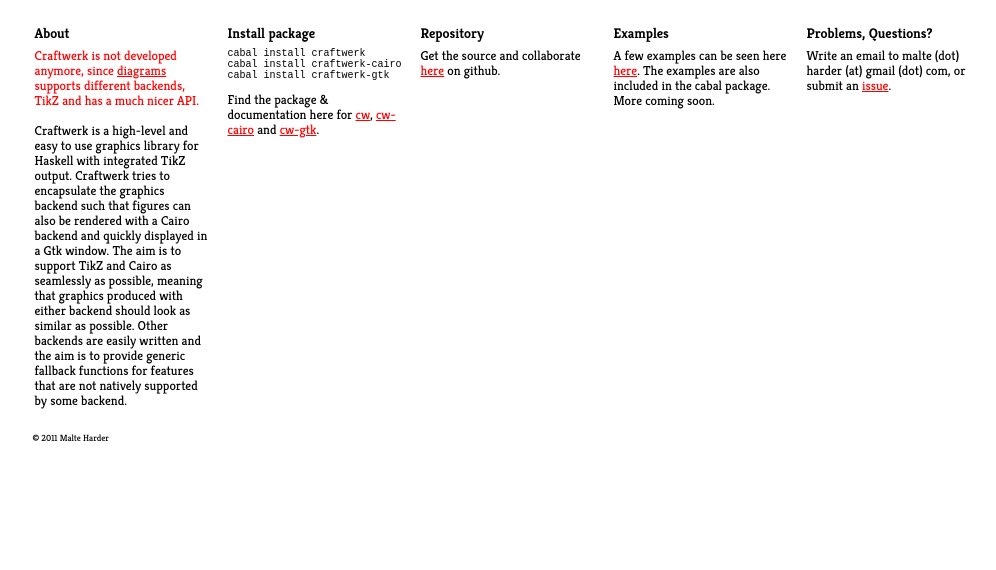
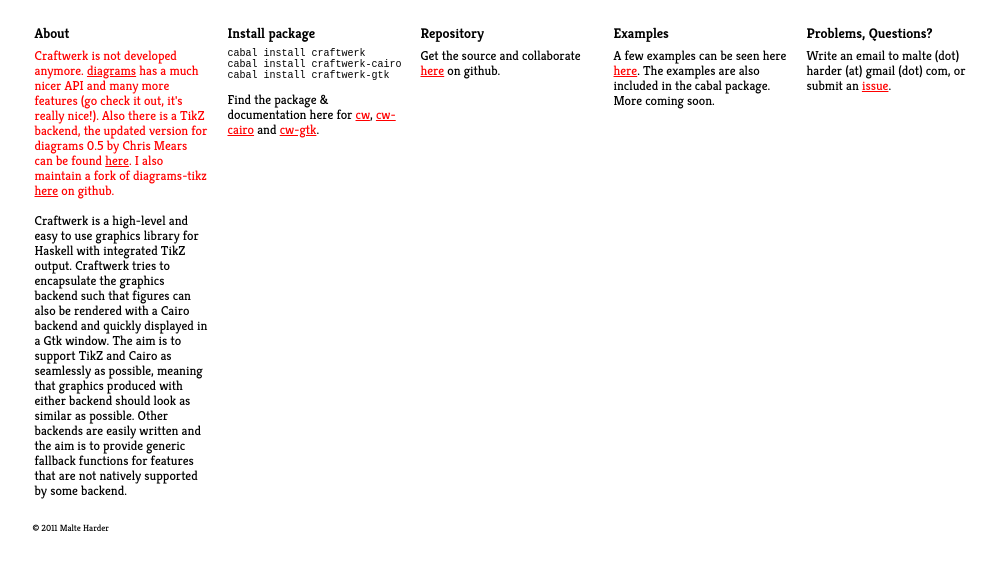
Before and after one commit to mahrz24/mahrz.github.com, a plain HTML site: page craftwerk.html in a window 1280 px wide. Shown: the part 142-712 px from the top of the page, without its empty margins (133-1129 px from the left). Drawn offline with Linux system fonts and the light colour scheme.

Commit message:
Changed craftwerk site

```diff
--- a/craftwerk.html
+++ b/craftwerk.html
@@ -51,7 +51,7 @@
   <div class="grid-c1">
     <h2>About</h2>
     <p style="color:#ff0000">
-      Craftwerk is not developed anymore, since <a href="http://projects.haskell.org/diagrams/">diagrams</a> supports different backends, TikZ and has a much nicer API.
+      Craftwerk is not developed anymore. <a href="http://projects.haskell.org/diagrams/">diagrams</a> has a much nicer API and many more features (go check it out, it's really nice!). Also there is a TikZ backend, the updated version for diagrams 0.5 by Chris Mears can be found <a href="http://www.cmears.id.au/repos/diagrams-tikz">here</a>. I also maintain a fork of diagrams-tikz <a href="https://github.com/mahrz/diagrams-tikz">here</a> on github.
     </p>
     <p>
       Craftwerk is a high-level and easy to use graphics library
```
